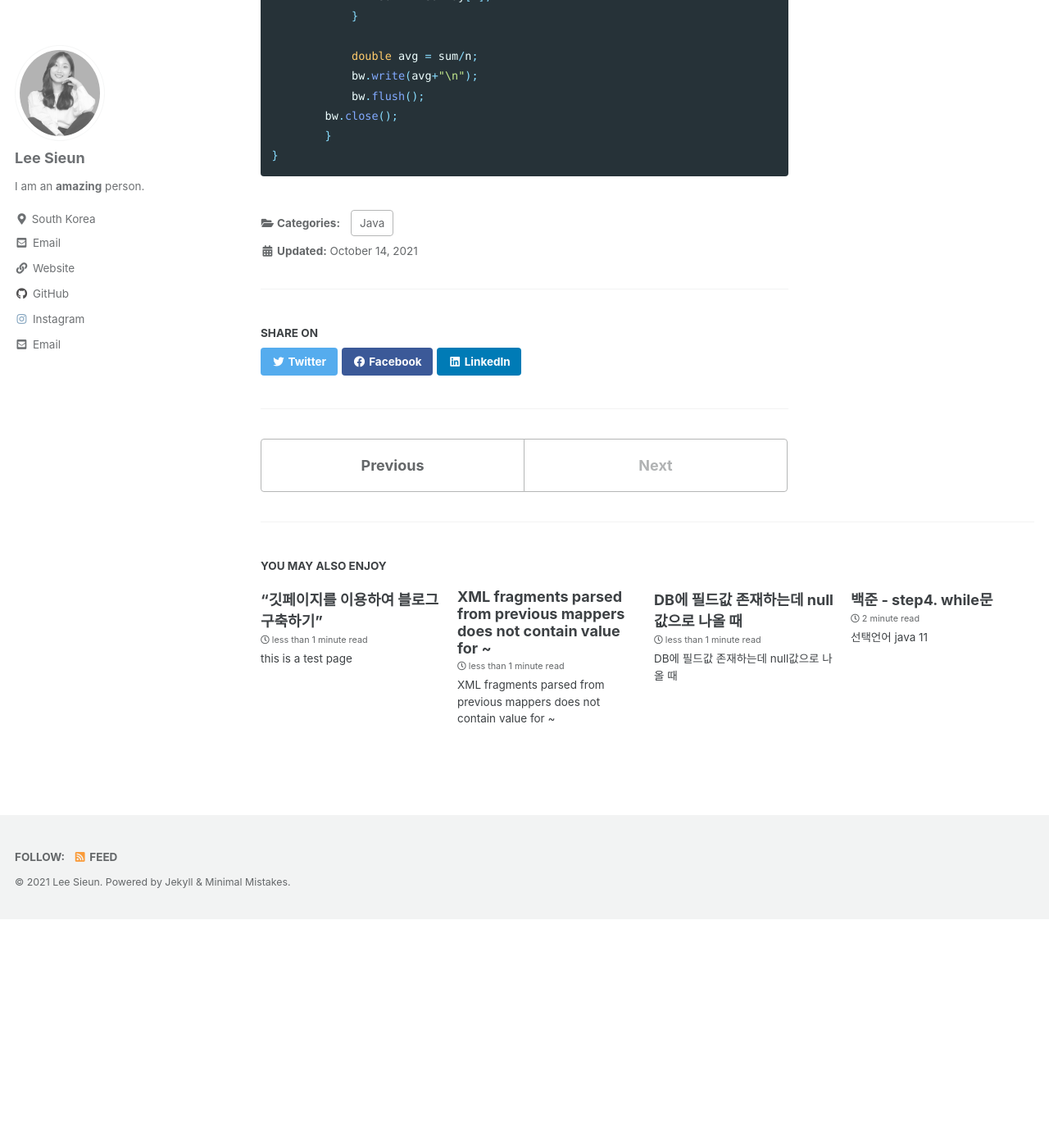
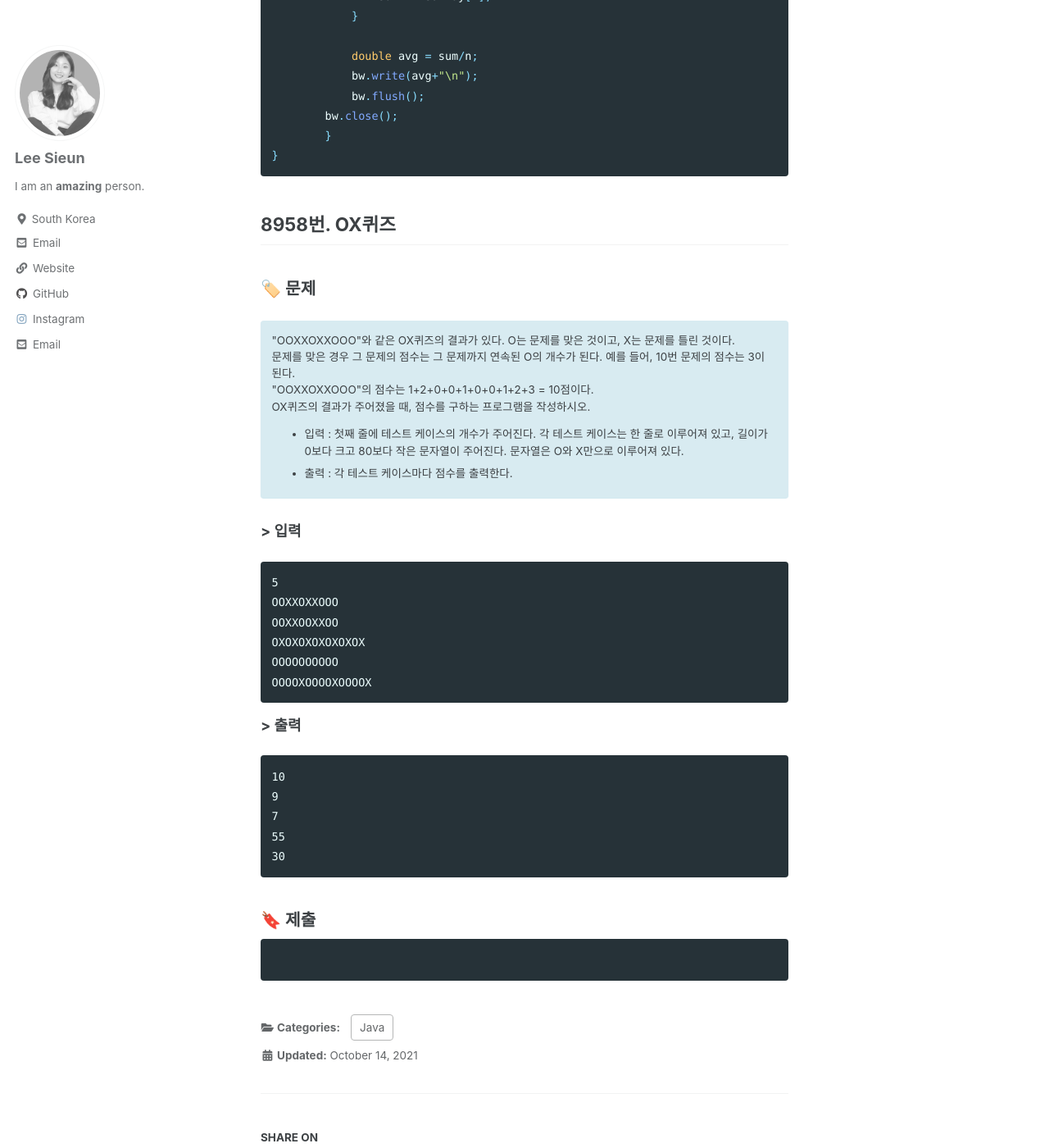
Before and after one commit to sieunlee97/sieunlee97.github.io, a Jekyll site: the page built from _posts/2021-10-14-array.md, in a window 1280 px wide and 1400 px high, scrolled down 8670 px. Shown: the whole window at 82% size. Built offline with Jekyll 4.4.1, drawn with Linux system fonts in a browser that asks for light colours; cached includes are drawn as plain includes; emoji names are drawn with the system emoji font; before the commit the page ends 9791 px from its top, so only the background shows below that; some of the changed text lies outside the part shown.

Commit message:
8958번 푸는중

````diff
--- a/_posts/2021-10-14-array.md
+++ b/_posts/2021-10-14-array.md
@@ -370,3 +370,45 @@ public class Main
 	}
 }
 ```
+
+## 8958번. OX퀴즈
+### :label: 문제
+<div>
+"OOXXOXXOOO"와 같은 OX퀴즈의 결과가 있다. O는 문제를 맞은 것이고, X는 문제를 틀린 것이다. <br>
+문제를 맞은 경우 그 문제의 점수는 그 문제까지 연속된 O의 개수가 된다. 예를 들어, 10번 문제의 점수는 3이 된다. <br>
+"OOXXOXXOOO"의 점수는 1+2+0+0+1+0+0+1+2+3 = 10점이다. <br>
+OX퀴즈의 결과가 주어졌을 때, 점수를 구하는 프로그램을 작성하시오.
+  <ul>
+    <li>입력 : 첫째 줄에 테스트 케이스의 개수가 주어진다. 각 테스트 케이스는 한 줄로 이루어져 있고, 길이가 0보다 크고 80보다 작은 문자열이 주어진다. 문자열은 O와 X만으로 이루어져 있다.</li>
+    <li>출력 : 각 테스트 케이스마다 점수를 출력한다.</li>
+  </ul>
+</div>
+{: .notice--info}
+
+
+**> 입력**
+
+```
+5
+OOXXOXXOOO
+OOXXOOXXOO
+OXOXOXOXOXOXOX
+OOOOOOOOOO
+OOOOXOOOOXOOOOX
+```
+
+**> 출력**
+
+```
+10
+9
+7
+55
+30
+```
+
+### :bookmark: 제출
+
+```java
+
+```
````
